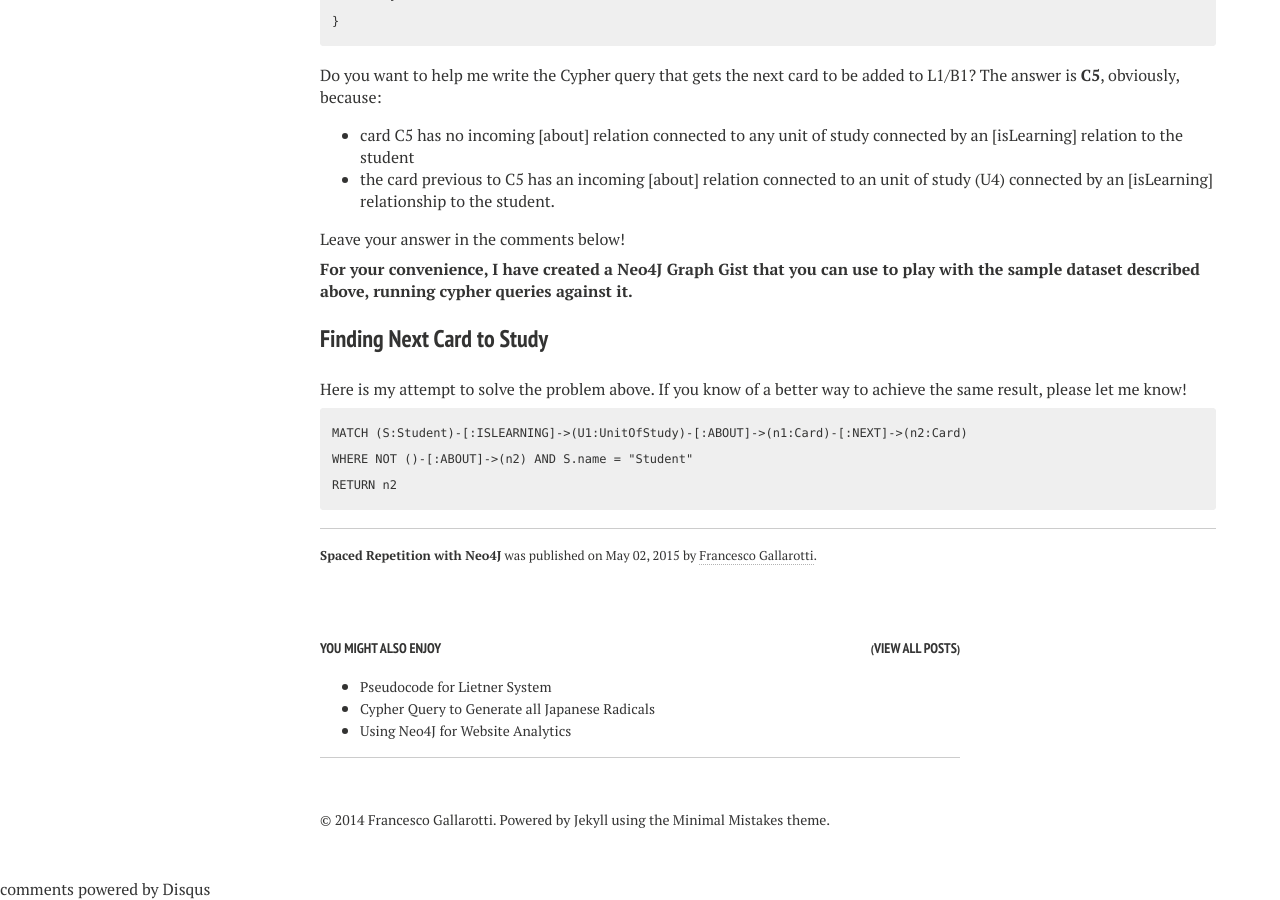
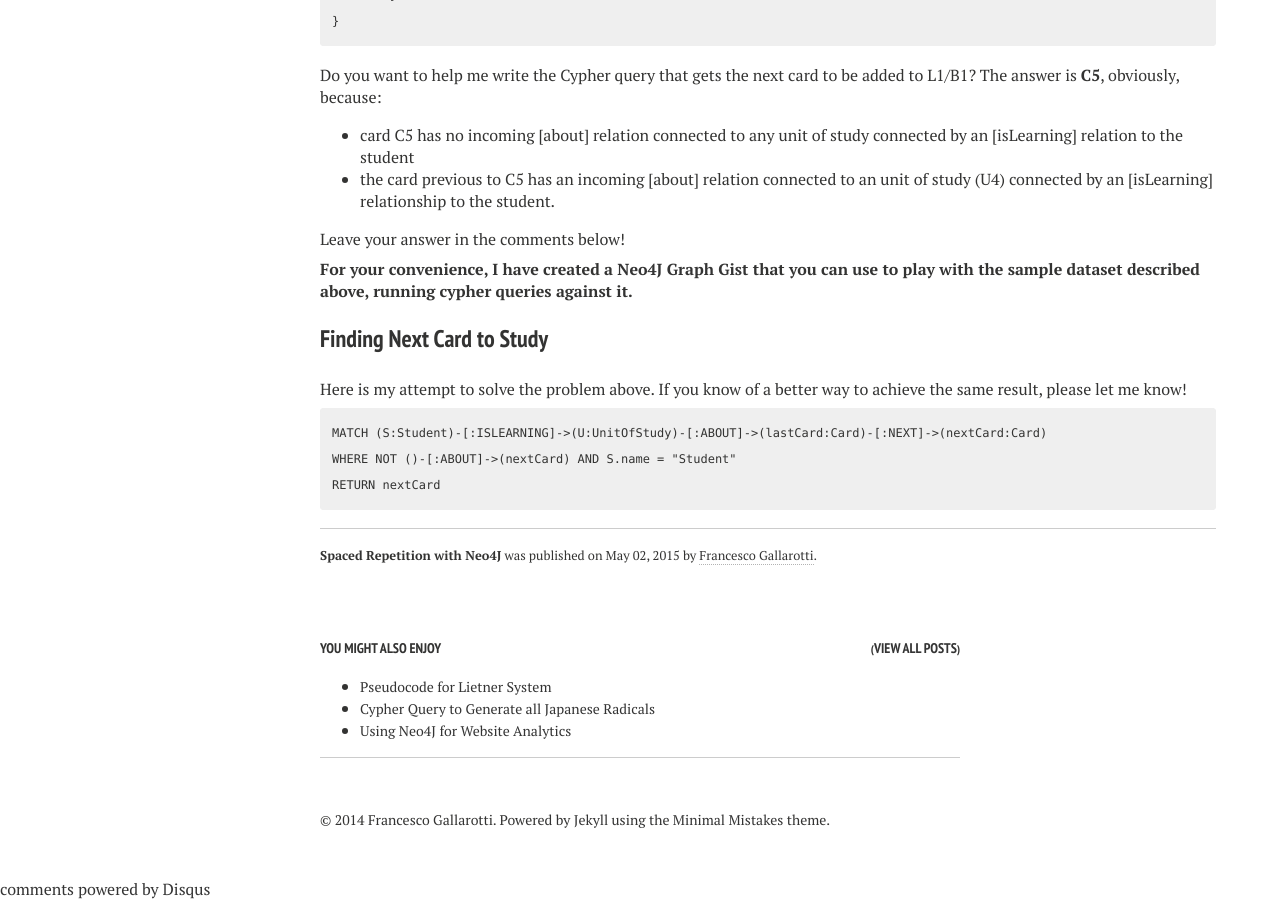
Before and after one commit to gallarotti/gallarotti.github.io, a Jekyll site: the page built from _posts/the-digitalian/2015-05-02-spaced-repetition-with-neo4J.md, in a window 1280 px wide and 900 px high, scrolled down 6932 px. Built offline with Jekyll 4.4.1, drawn with Linux system fonts in a browser that asks for light colours; nearby versions of some CDN libraries; Markdown is read by kramdown in place of the engine named in the settings; comment, search, counter and statistics services are not loaded.

Commit message:
fixed query

````diff
--- a/_posts/the-digitalian/2015-05-02-spaced-repetition-with-neo4J.md
+++ b/_posts/the-digitalian/2015-05-02-spaced-repetition-with-neo4J.md
@@ -116,7 +116,7 @@ Leave your answer in the comments below!
 Here is my attempt to solve the problem above. If you know of a better way to achieve the same result, please let me know!
 
 ```
-MATCH (S:Student)-[:ISLEARNING]->(U1:UnitOfStudy)-[:ABOUT]->(n1:Card)-[:NEXT]->(n2:Card)
-WHERE NOT ()-[:ABOUT]->(n2) AND S.name = "Student"
-RETURN n2
+MATCH (S:Student)-[:ISLEARNING]->(U:UnitOfStudy)-[:ABOUT]->(lastCard:Card)-[:NEXT]->(nextCard:Card)
+WHERE NOT ()-[:ABOUT]->(nextCard) AND S.name = "Student"
+RETURN nextCard
 ```
````
